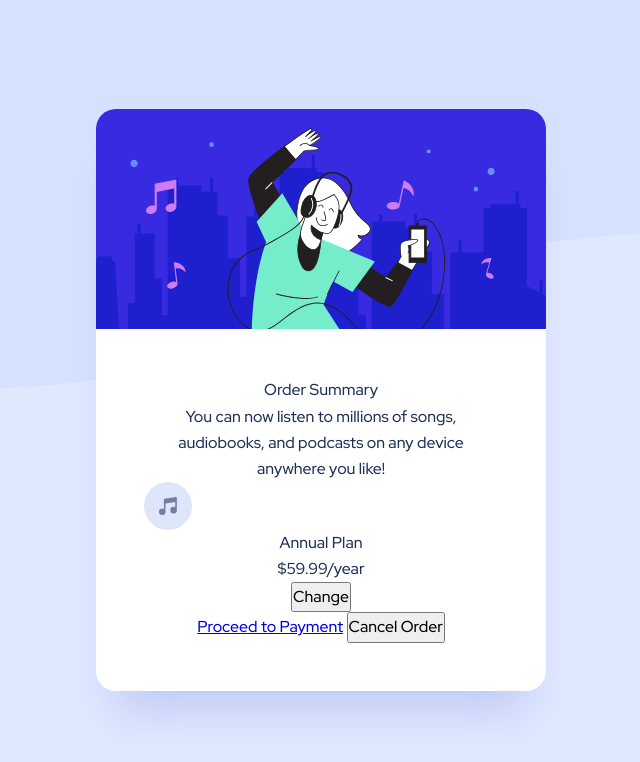
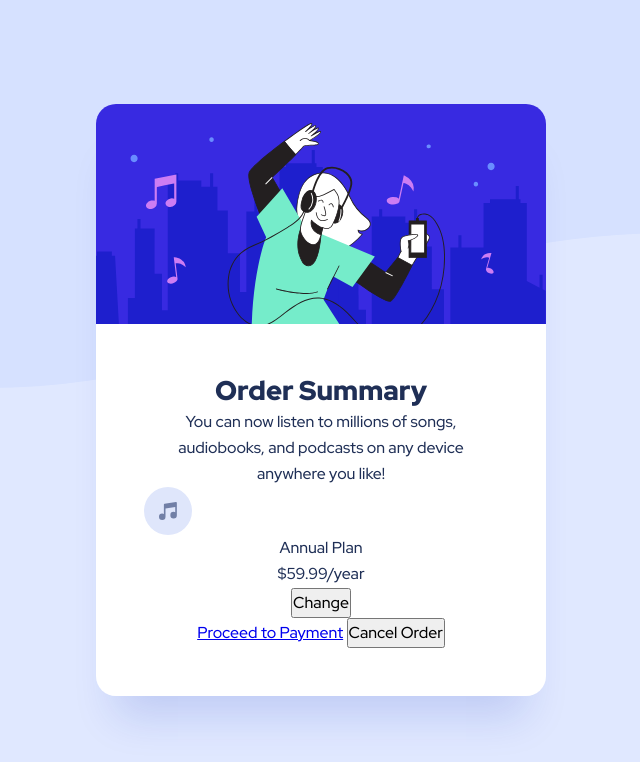
Before and after one commit to dionysia-lemonaki/order-summary-component, a website: page index.html in a window 1280 px wide. Shown: the whole page, without its empty margins (319-959 px from the left). Drawn offline with Linux system fonts and the light colour scheme.

Commit message:
Add card title styles

```diff
--- a/style.css
+++ b/style.css
@@ -115,6 +115,12 @@ body {
   text-align: center;
 }
 
+.card__title {
+  font-size: var(--fs-fluid-lg);
+  font-weight: var(--fw-black);
+  line-height: var(--lh-tight);
+}
+
 @media (min-width: 37.5rem) {
   body {
     background-image: url("/images/pattern-background-desktop.svg");
```
